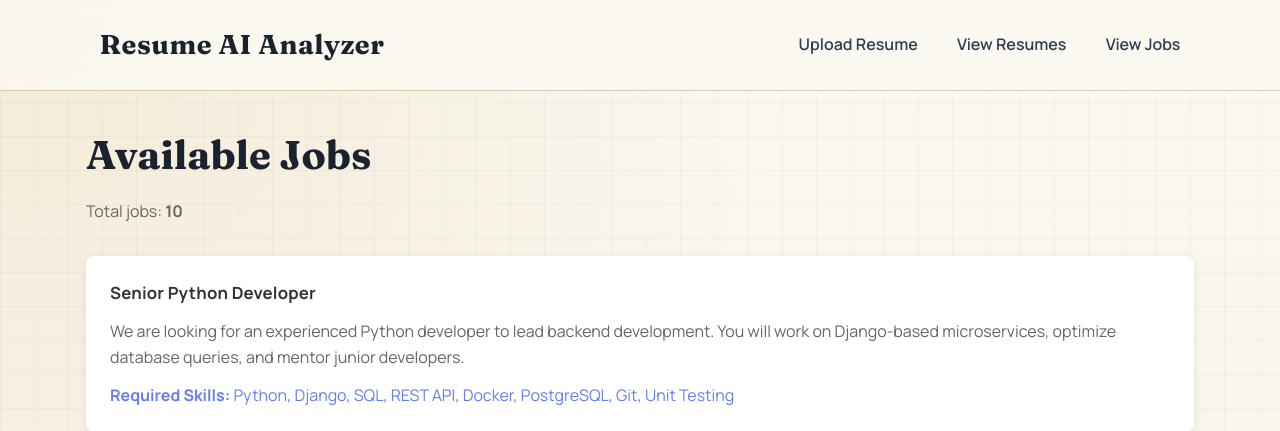
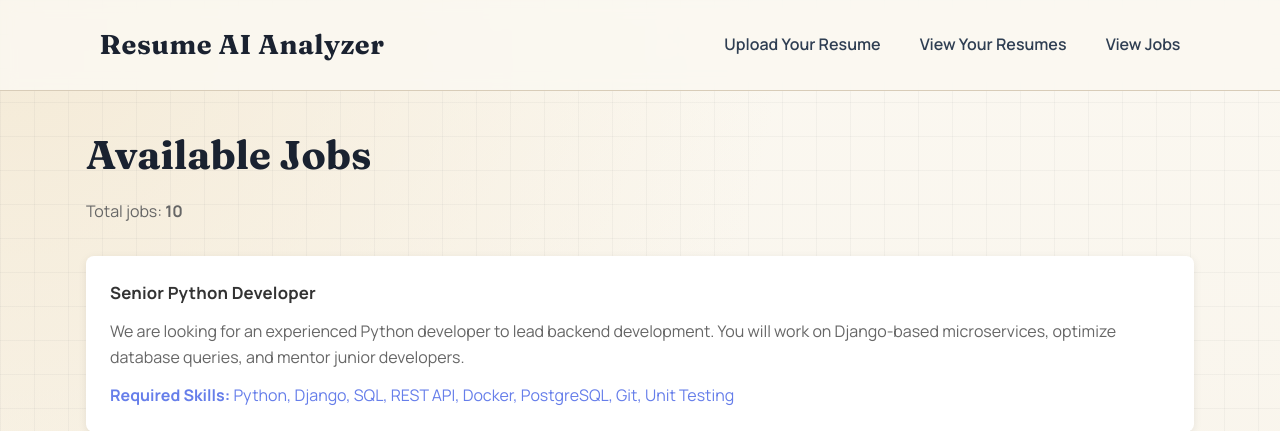
Before and after one commit to Nuwan53/AI-Resume-Analyzer-Job-Matcher-System, a Django app: page /analyzer/jobs/ in a window 1280 px wide. Shown: the top 431 px of the page. Run offline with Django 5.2, Linux system fonts and the light colour scheme; data comes from the database, SQL or seed files in the repository.

Commit message:
Changes in UI

```diff
--- a/resume_ai/analyzer/templates/analyzer/base.html
+++ b/resume_ai/analyzer/templates/analyzer/base.html
@@ -302,8 +302,8 @@
             <nav>
                 <a href="{% url 'home' %}" class="brand">Resume AI Analyzer</a>
                 <div class="nav-links">
-                    <a href="{% url 'upload_resume' %}">Upload Resume</a>
-                    <a href="{% url 'resume_list' %}">View Resumes</a>
+                    <a href="{% url 'upload_resume' %}">Upload Your Resume</a>
+                    <a href="{% url 'resume_list' %}">View Your Resumes</a>
                     <a href="{% url 'job_list' %}">View Jobs</a>
                 </div>
             </nav>
```
